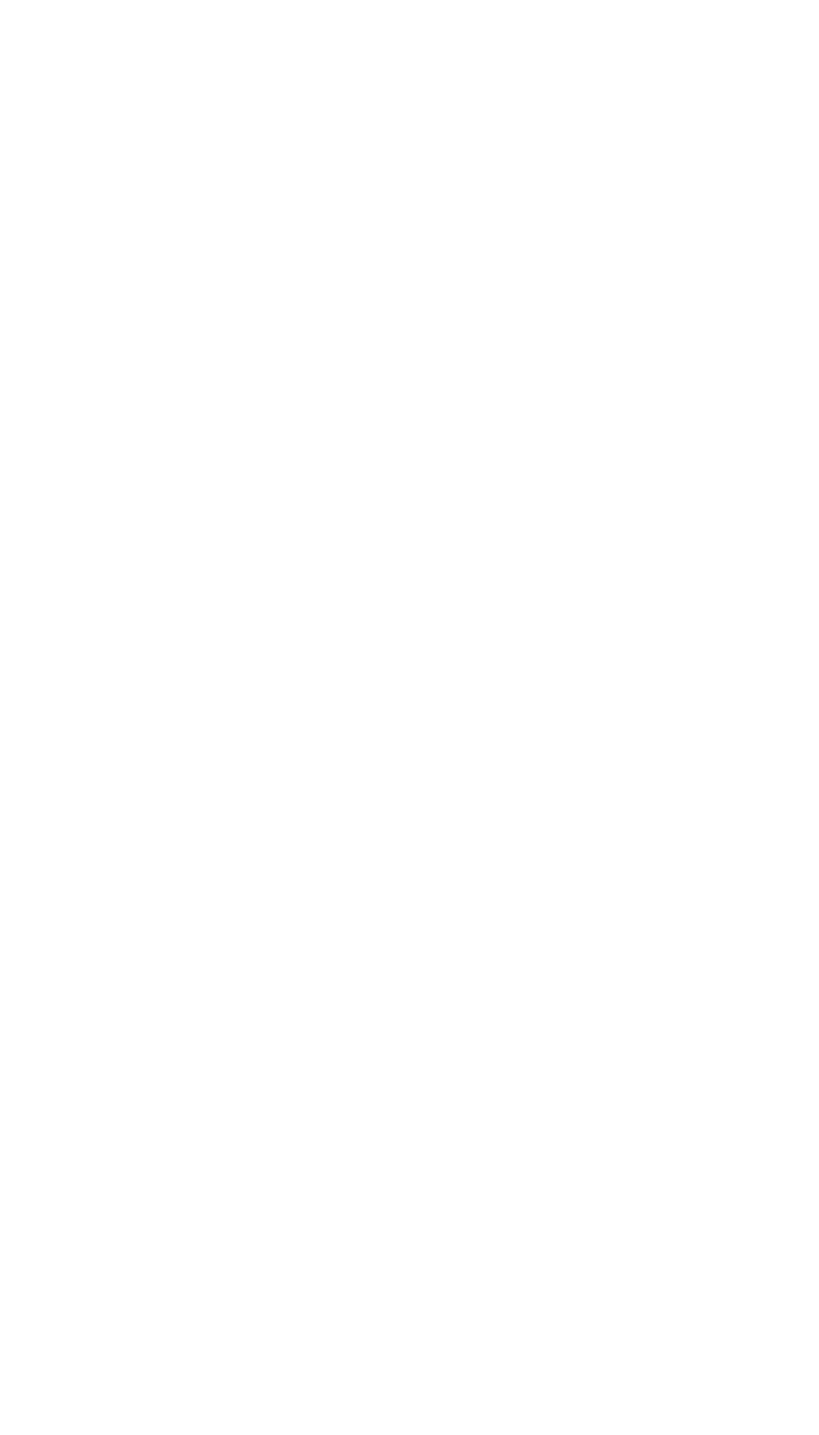
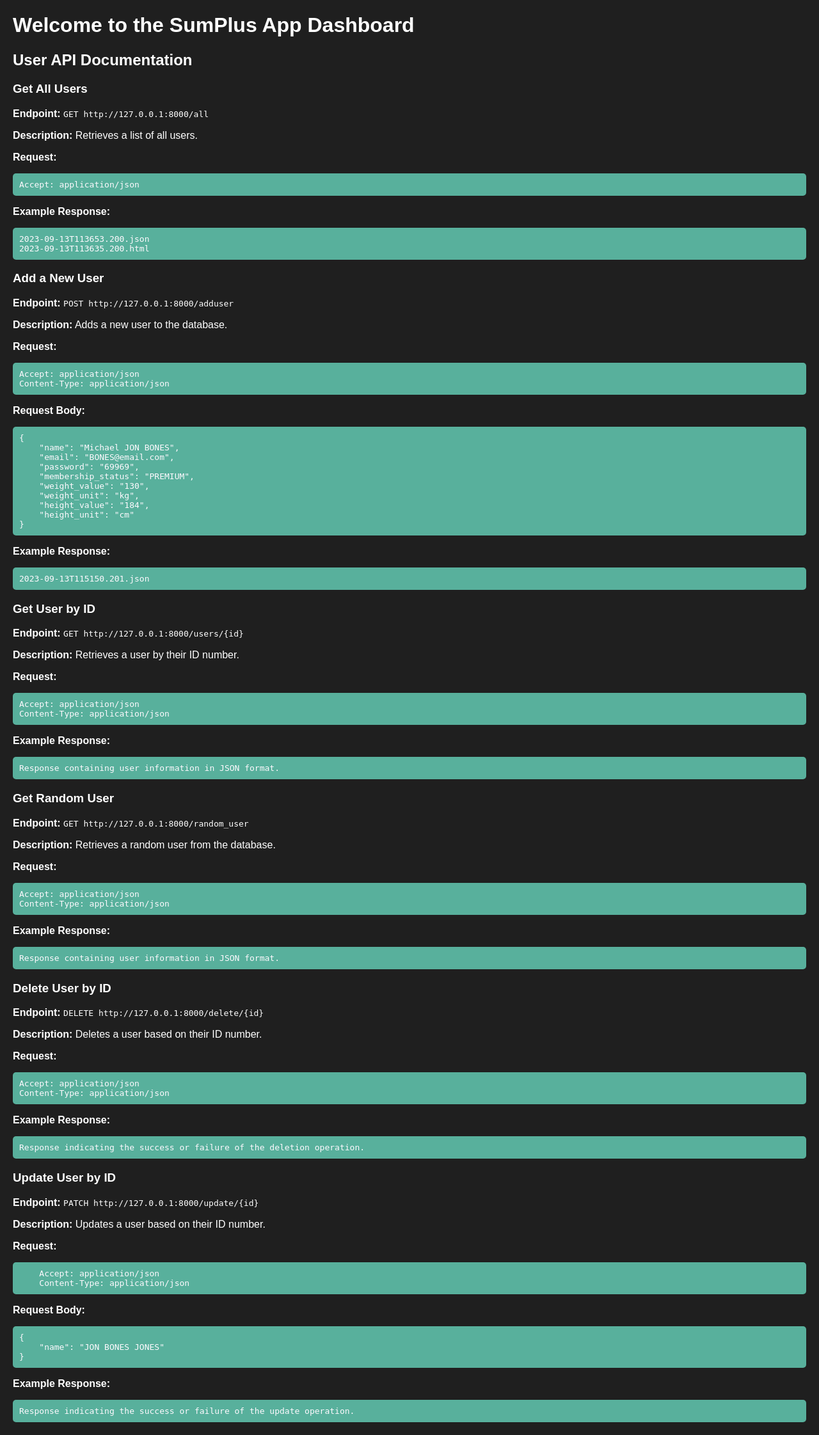
Before and after one commit to Garabed96/Flask-Microservice, a Flask app: page / in a window 1280 px wide. Before the commit the page is empty. Shown: the whole page at 64% size. Before the commit the page ends 800 px from the top, so only its background shows below. Run offline with Flask 3, Linux system fonts and the light colour scheme; parts of the project's set-up code (start-up, migrations or seed data) failed here and were passed over.

Commit message:
Added API Docs

```diff
--- a/client/index.html
+++ b/client/index.html
@@ -9,6 +9,7 @@
   </head>
   <body>
     <div id="root"></div>
+    <h1>Welcome to the SumPlus App Dashboard</h1>
     <script type="module" src="/src/main.tsx"></script>
   </body>
 </html>
--- a/project/templates/index.html
+++ b/project/templates/index.html
@@ -2,11 +2,112 @@
 <html lang="en">
 <head>
     <meta charset="UTF-8">
-    <title>Cafe&Wifi API< /title>
+    <meta name="viewport" content="width=device-width, initial-scale=1.0"/>
+    <title>SumPlus Dashboard</title>
+    <style>
+        body {
+            background-color: #1F1F1F;
+            color: white;
+            font-family: Arial, sans-serif;
+            margin: 20px;
+        }
 
-<!--    DOCUMENTATION: https://documenter.getpostman.com/view/10655271/2s8YszNVXW-->
+        pre {
+            background-color: #58B09C;
+            padding: 10px;
+            border-radius: 5px;
+            color: #FFFAFF;
+        }
+    </style>
 </head>
 <body>
-    <h1>Welcome to the Cafe & Wifi API</h1>
+<h1>Welcome to the SumPlus App Dashboard</h1>
+
+
+<h2>User API Documentation</h2>
+<h3>Get All Users</h3>
+<p><strong>Endpoint:</strong> <code>GET http://127.0.0.1:8000/all</code></p>
+<p><strong>Description:</strong> Retrieves a list of all users.</p>
+<p><strong>Request:</strong></p>
+<pre>Accept: application/json</pre>
+<p><strong>Example Response:</strong></p>
+<pre>2023-09-13T113653.200.json
+2023-09-13T113635.200.html</pre>
+
+<h3>Add a New User</h3>
+<p><strong>Endpoint:</strong> <code>POST http://127.0.0.1:8000/adduser</code></p>
+<p><strong>Description:</strong> Adds a new user to the database.</p>
+<p><strong>Request:</strong></p>
+<pre>
+Accept: application/json
+Content-Type: application/json
+</pre>
+<p><strong>Request Body:</strong></p>
+<pre>
+{
+    "name": "Michael JON BONES",
+    "email": "BONES@email.com",
+    "password": "69969",
+    "membership_status": "PREMIUM",
+    "weight_value": "130",
+    "weight_unit": "kg",
+    "height_value": "184",
+    "height_unit": "cm"
+}
+</pre>
+<p><strong>Example Response:</strong></p>
+<pre>2023-09-13T115150.201.json</pre>
+
+
+<h3>Get User by ID</h3>
+<p><strong>Endpoint:</strong> <code>GET http://127.0.0.1:8000/users/{id}</code></p>
+<p><strong>Description:</strong> Retrieves a user by their ID number.</p>
+<p><strong>Request:</strong></p>
+<pre>
+Accept: application/json
+Content-Type: application/json
+</pre>
+<p><strong>Example Response:</strong></p>
+<pre>Response containing user information in JSON format.</pre>
+
+<h3>Get Random User</h3>
+<p><strong>Endpoint:</strong> <code>GET http://127.0.0.1:8000/random_user</code></p>
+<p><strong>Description:</strong> Retrieves a random user from the database.</p>
+<p><strong>Request:</strong></p>
+<pre>
+Accept: application/json
+Content-Type: application/json
+</pre>
+<p><strong>Example Response:</strong></p>
+<pre>Response containing user information in JSON format.</pre>
+
+<h3>Delete User by ID</h3>
+<p><strong>Endpoint:</strong> <code>DELETE http://127.0.0.1:8000/delete/{id}</code></p>
+<p><strong>Description:</strong> Deletes a user based on their ID number.</p>
+<p><strong>Request:</strong></p>
+<pre>
+Accept: application/json
+Content-Type: application/json
+</pre>
+<p><strong>Example Response:</strong></p>
+<pre>Response indicating the success or failure of the deletion operation.</pre>
+
+<h3>Update User by ID</h3>
+<p><strong>Endpoint:</strong> <code>PATCH http://127.0.0.1:8000/update/{id}</code></p>
+<p><strong>Description:</strong> Updates a user based on their ID number.</p>
+<p><strong>Request:</strong></p>
+<pre>
+    Accept: application/json
+    Content-Type: application/json
+</pre>
+<p><strong>Request Body:</strong></p>
+<pre>
+{
+    "name": "JON BONES JONES"
+}
+</pre>
+<p><strong>Example Response:</strong></p>
+<pre>Response indicating the success or failure of the update operation.</pre>
+
 </body>
 </html>
--- a/project/users/routes.py
+++ b/project/users/routes.py
@@ -2,7 +2,7 @@ from flask import jsonify, render_template, request
 from project.models import db, User, Cafe
 from random import choice
 from . import users_blueprint
-
+import os
 
 # -------------------------#
 #        Routes
@@ -10,6 +10,9 @@ from . import users_blueprint
 
 ## TODO: Implement Flask-RESTful to complete the API and better error handling
 
+# BASEDIR to locate client/index.html
+BASEDIR = os.path.abspath(os.path.abspath(__file__))
+print(BASEDIR, "ROUTES BASEDIR")
 @users_blueprint.route("/")
 def home():
     print()
```
Also changed, not shown: tests/functional/test_users.py (+1 -1 lines).
